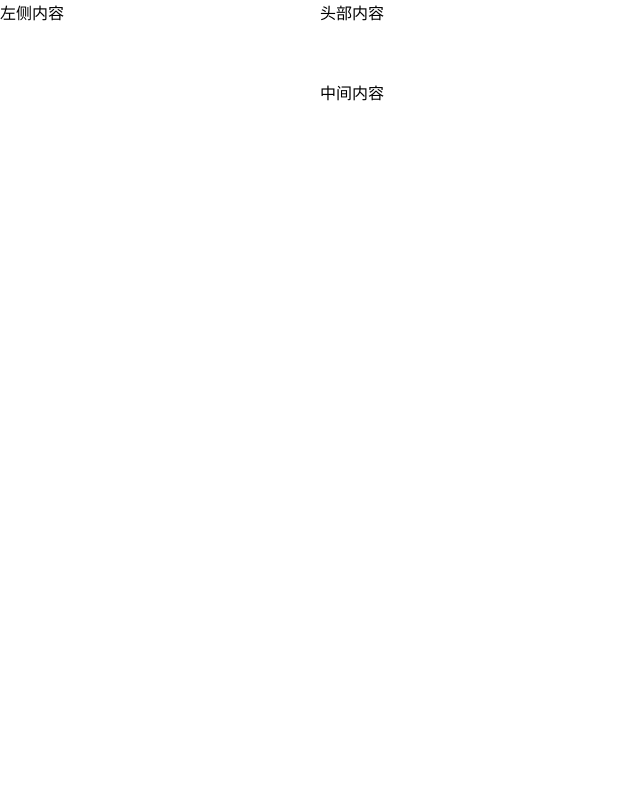
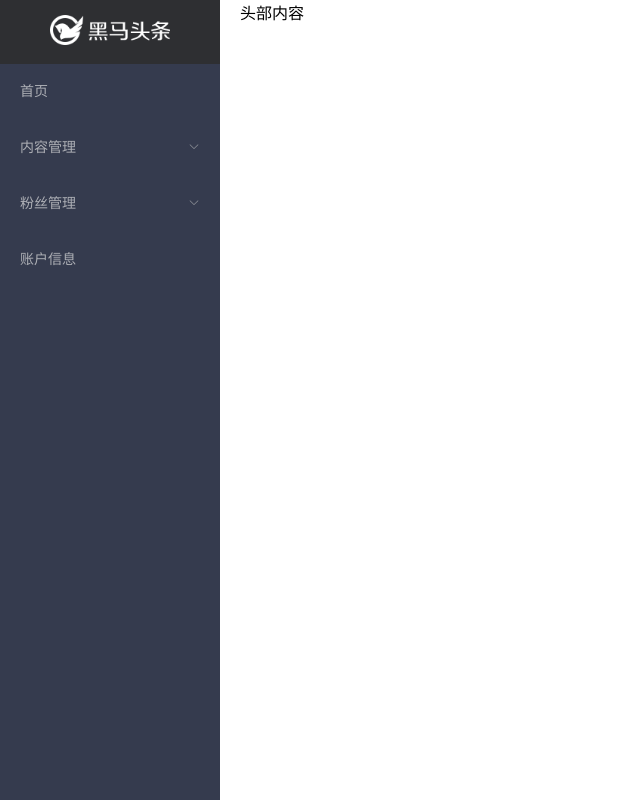
Before and after one commit to zxq123456-teach/88heimatoutiao, a Vue app: page /login#/home in a window 1280 px wide. Shown: the whole page, without its empty margins (0-640 px from the left). Built offline with nearby package versions, Linux system fonts and the light colour scheme.

Commit message:
黑马头条PC-主页模块-左侧导航菜单

```diff
--- a/src/views/home/index.vue
+++ b/src/views/home/index.vue
@@ -1,9 +1,43 @@
 <template>
+<!-- 布局 -->
   <el-container>
-    <el-aside>左侧内容</el-aside>
+    <!-- 左右布局 -->
+    <el-aside class='left' style='width:220px'>
+      <div class='menu-title' style="background-color:#2e2f32">
+        <img src="../../assets/img/logo_admin.png" alt="">
+      </div >
+      <!-- 左侧菜单 -->
+      <el-menu style='width:221px' background-color='#353b4e' text-color='#adafb5' active-text-color='ffd04b'>
+        <!-- 一级菜单 -->
+        <el-menu-item>首页</el-menu-item>
+        <!-- 二级菜单 -->
+        <el-submenu>
+          <!-- 具名插槽 -->
+          <template slot='title'>内容管理</template>
+          <el-menu-item>发布文章</el-menu-item>
+          <el-menu-item>内容列表</el-menu-item>
+          <el-menu-item>评论列表</el-menu-item>
+          <el-menu-item>素材管理</el-menu-item>
+        </el-submenu>
+        <!-- 二级菜单 -->
+        <el-submenu>
+          <template slot='title'>粉丝管理</template>
+          <el-menu-item>图文数据</el-menu-item>
+          <el-menu-item>粉丝概况</el-menu-item>
+          <el-menu-item>粉丝画像</el-menu-item>
+          <el-menu-item>粉丝列表</el-menu-item>
+        </el-submenu>
+        <!-- 一级菜单 -->
+        <el-menu-item>账户信息</el-menu-item>
+      </el-menu>
+    </el-aside>
+    <!-- 大容器 -->
     <el-container>
       <el-header>头部内容</el-header>
-      <el-main>中间内容</el-main>
+      <el-main>
+        <!-- 二级路由容器 -->
+        <router-view></router-view>
+      </el-main>
     </el-container>
   </el-container>
 </template>
@@ -17,3 +51,20 @@
   }
 }
 </script>
+
+<style lang="less" scoped>
+.left{
+  height: 100vh;
+  width: 220px;
+  background-color: #353b4e;
+  overflow: hidden;
+  .menu-title{
+  padding:15px 0;
+  text-align: center;
+  img{
+    height: 30px;
+  }
+}
+}
+
+</style>
```
